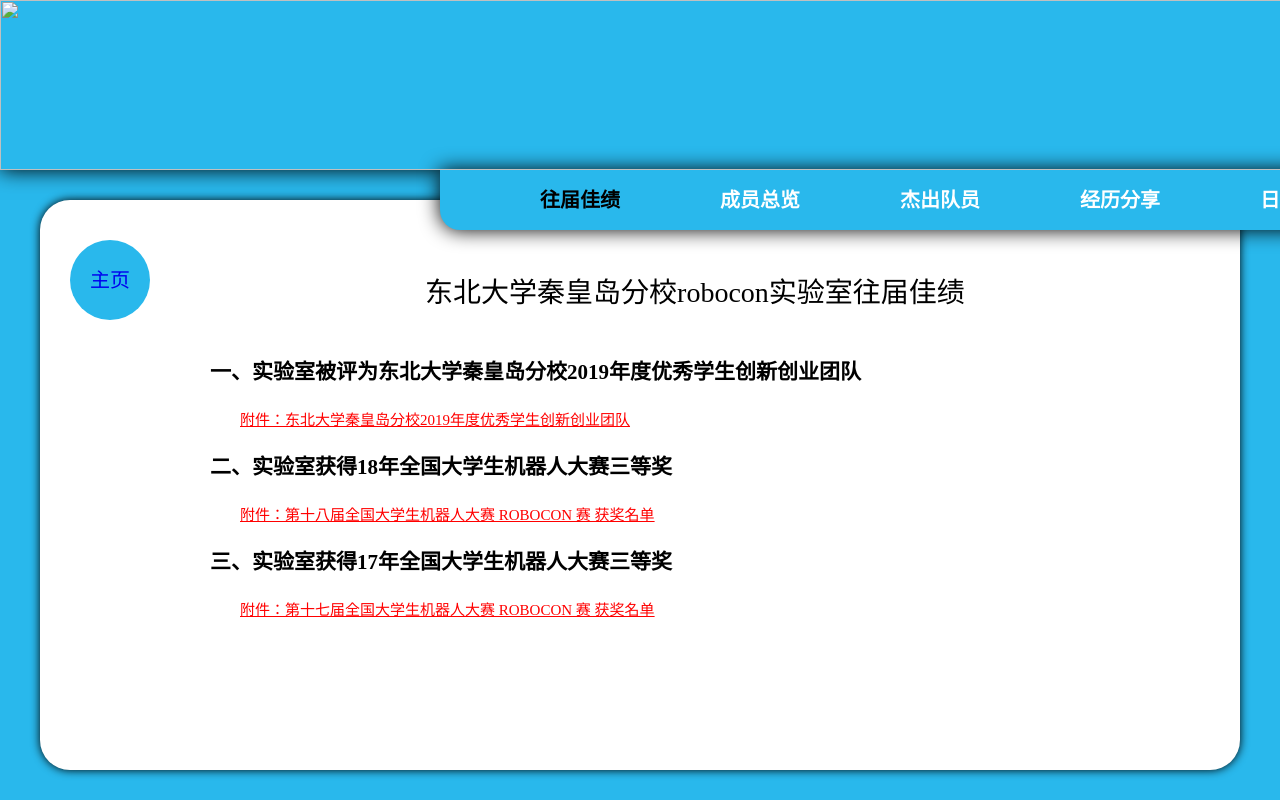
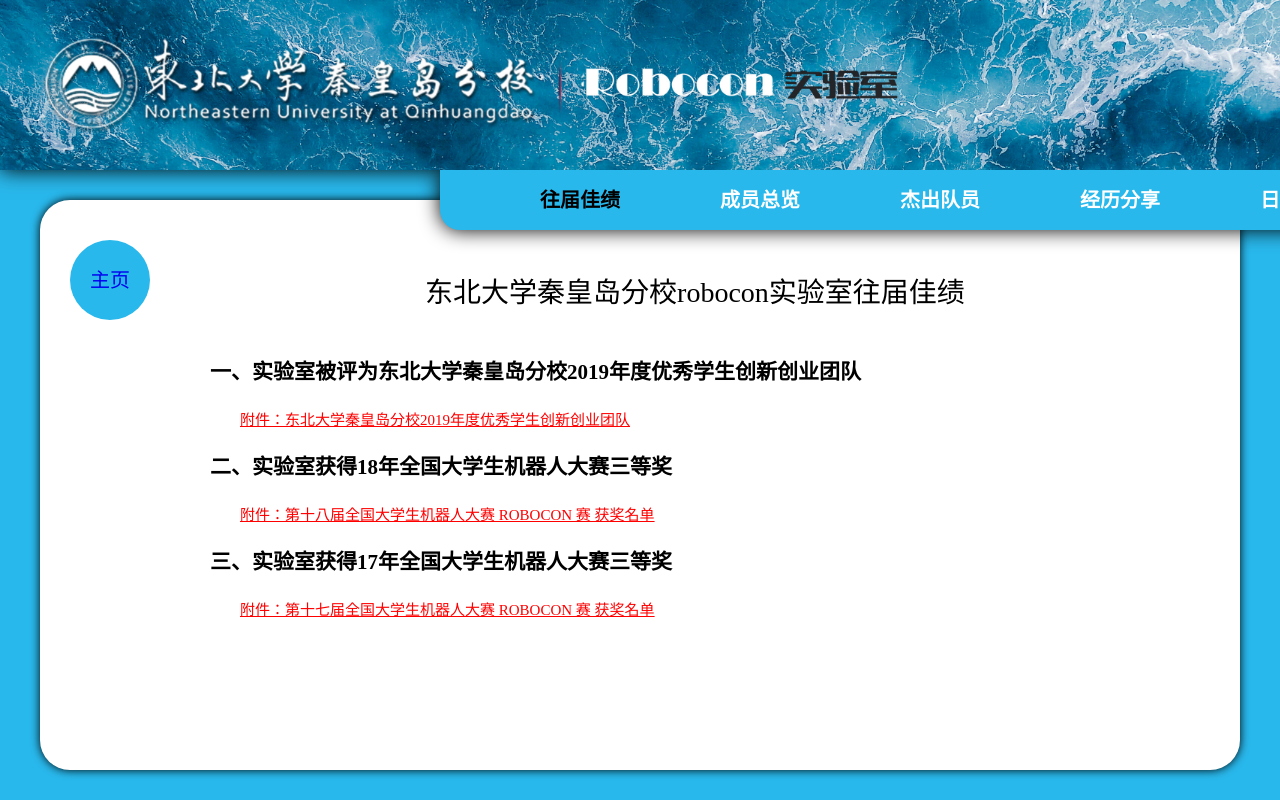
Before and after one commit to autumn-ice/autumn-ice.github.io, a plain HTML site: page index/wangjiejiaji.html in a window 1280 px wide. Shown: the top 800 px of the page. Drawn offline with Linux system fonts and the light colour scheme.

Commit message:
Update wangjiejiaji.html

```diff
--- a/index/wangjiejiaji.html
+++ b/index/wangjiejiaji.html
@@ -134,7 +134,7 @@
 <body>
 	<div id="container">
 		<div id="header">
-			<img src="../img/header.png">
+			<img src="../img/header.jpg">
 			<div id="daohang">
 				<li><a href="../index/richangxinxi.html" title="日常信息"><b>日常信息</b></a></li>
 				<li><a href="../index/jinglifenxiang.html" title="经历分享"><b>经历分享</b></a></li>
```
